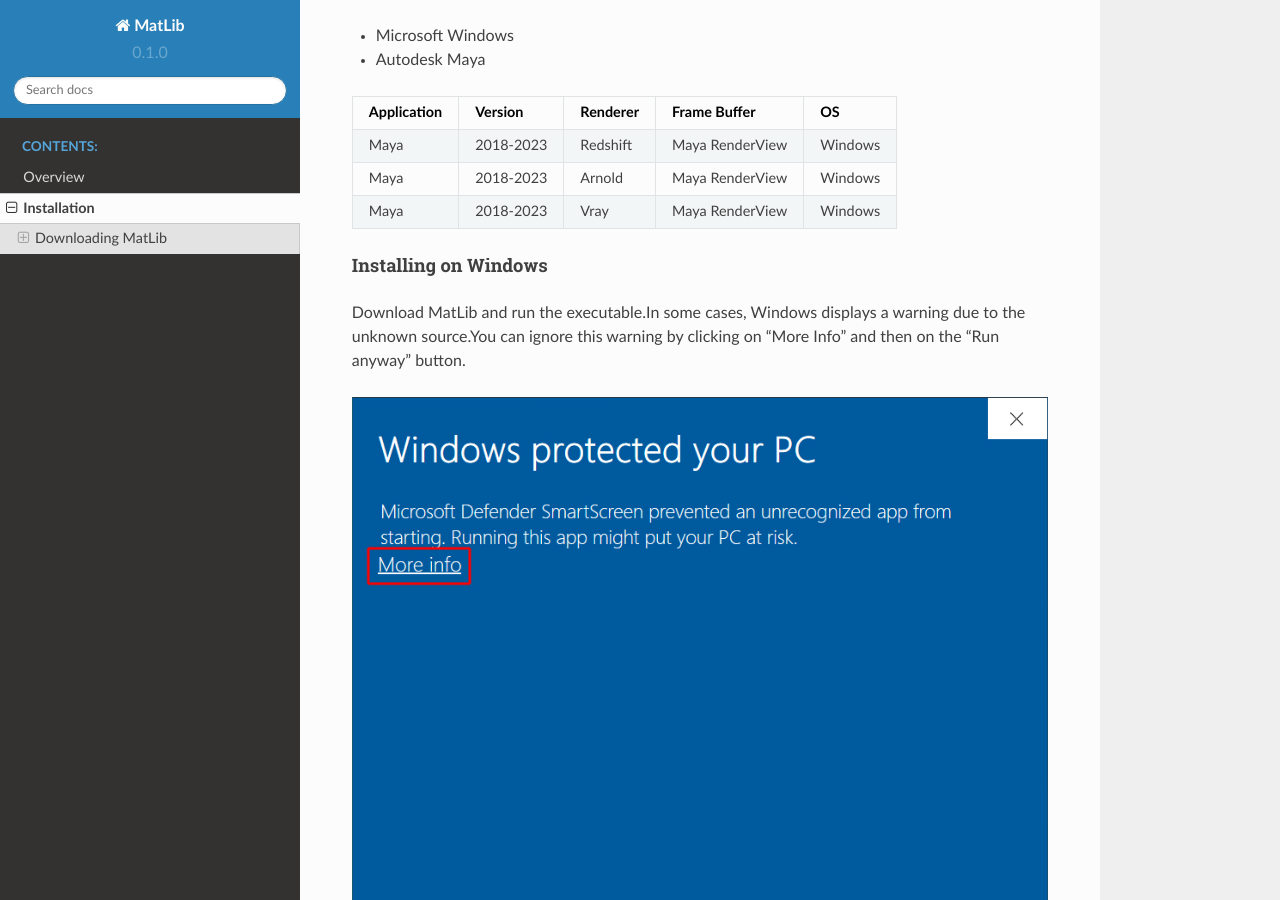
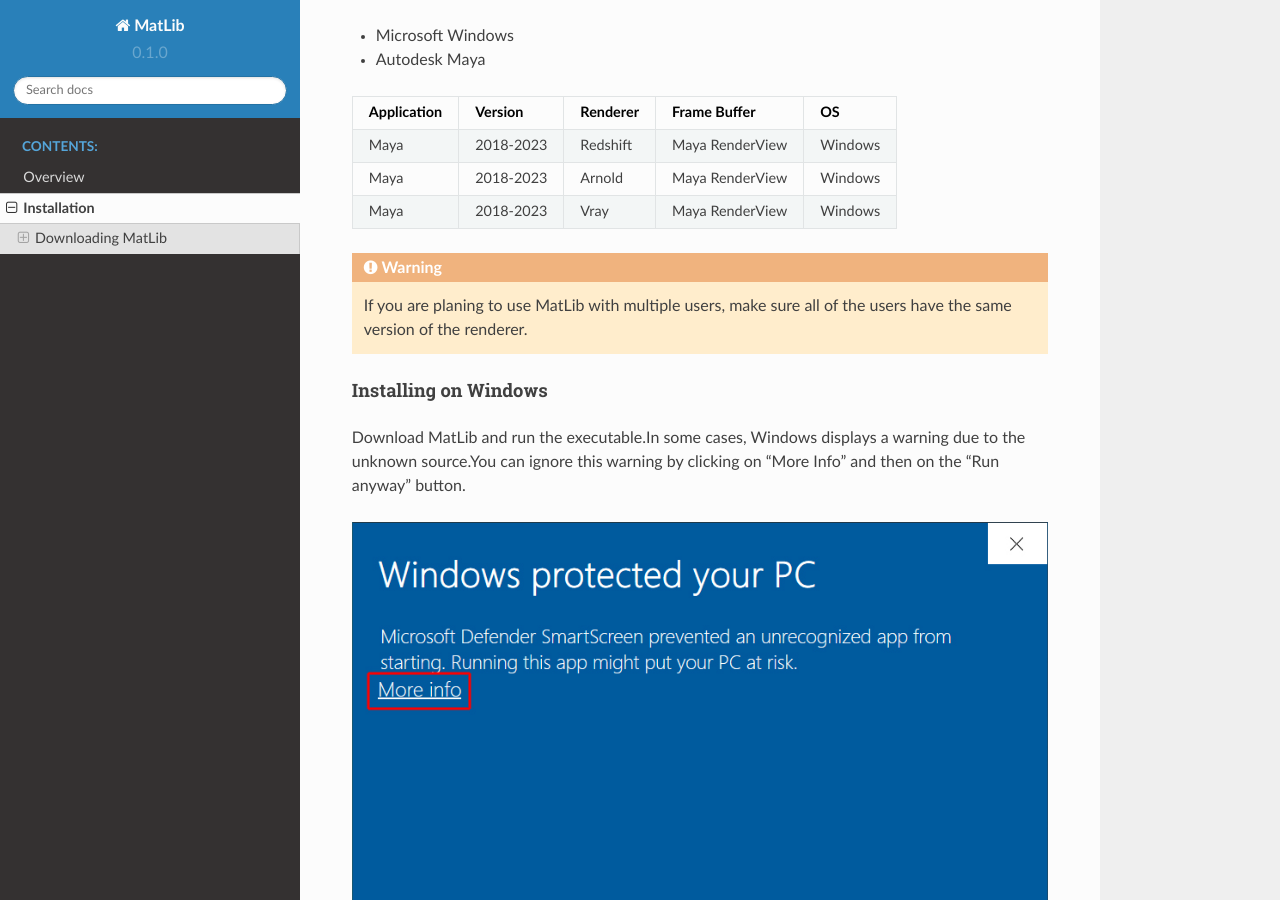
Before and after one commit to erdemirci/MatLib, a Sphinx documentation site: the page built from docs/source/installation.rst, in a window 1280 px wide and 900 px high, scrolled down 338 px. Built offline with Sphinx 7.4.7 and the Read the Docs theme 2.0.0, drawn with Linux system fonts in a browser that asks for light colours.

Commit message:
Update installation.rst

```diff
--- a/docs/source/installation.rst
+++ b/docs/source/installation.rst
@@ -21,6 +21,9 @@
 Maya          2018-2023   Arnold    Maya RenderView   Windows
 Maya          2018-2023   Vray      Maya RenderView   Windows
 ============  ==========  ========  ===============   ========
+
+.. warning::
+   If you are planing to use MatLib with multiple users, make sure all of the users have the same version of the renderer.
 
 
 Installing on Windows
```
